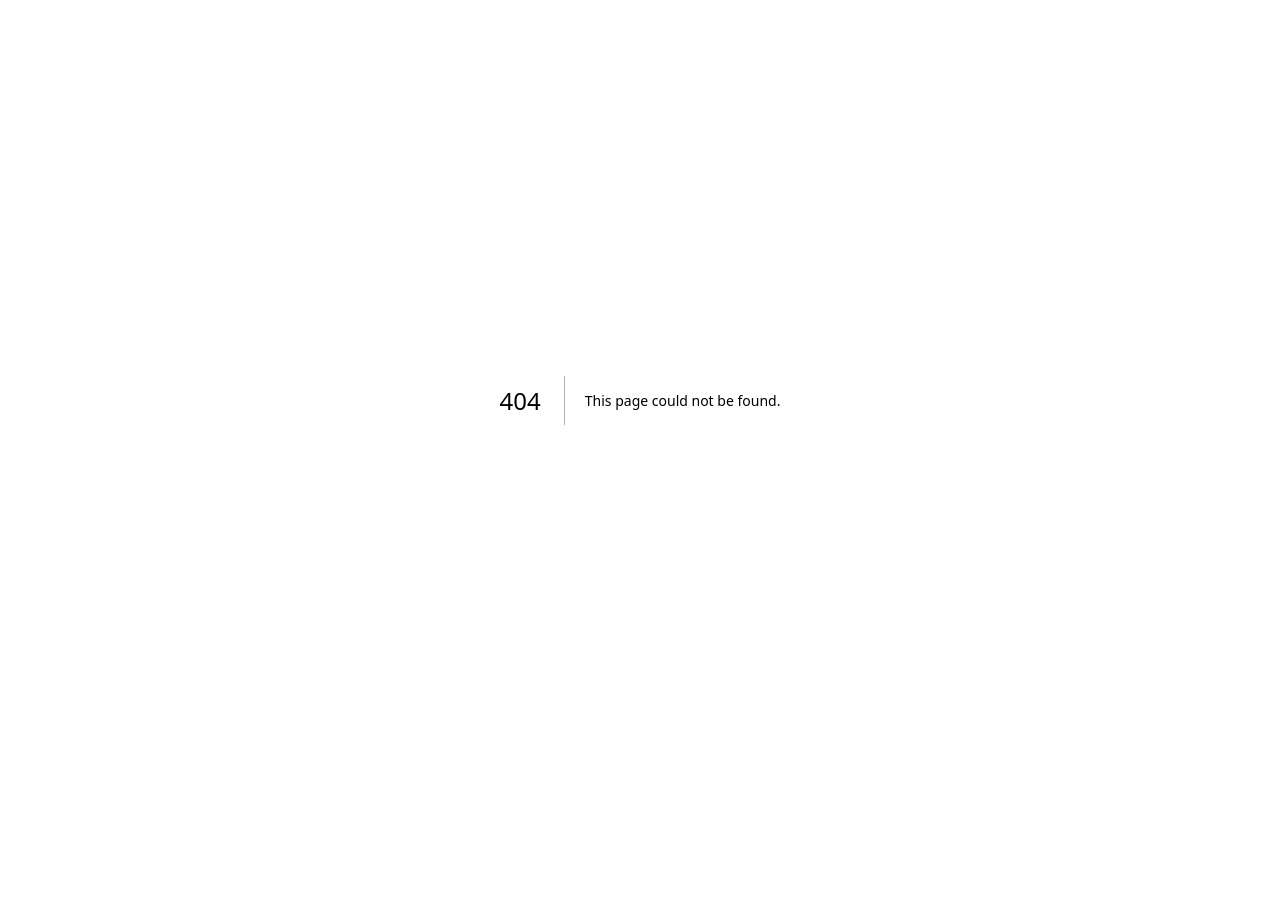
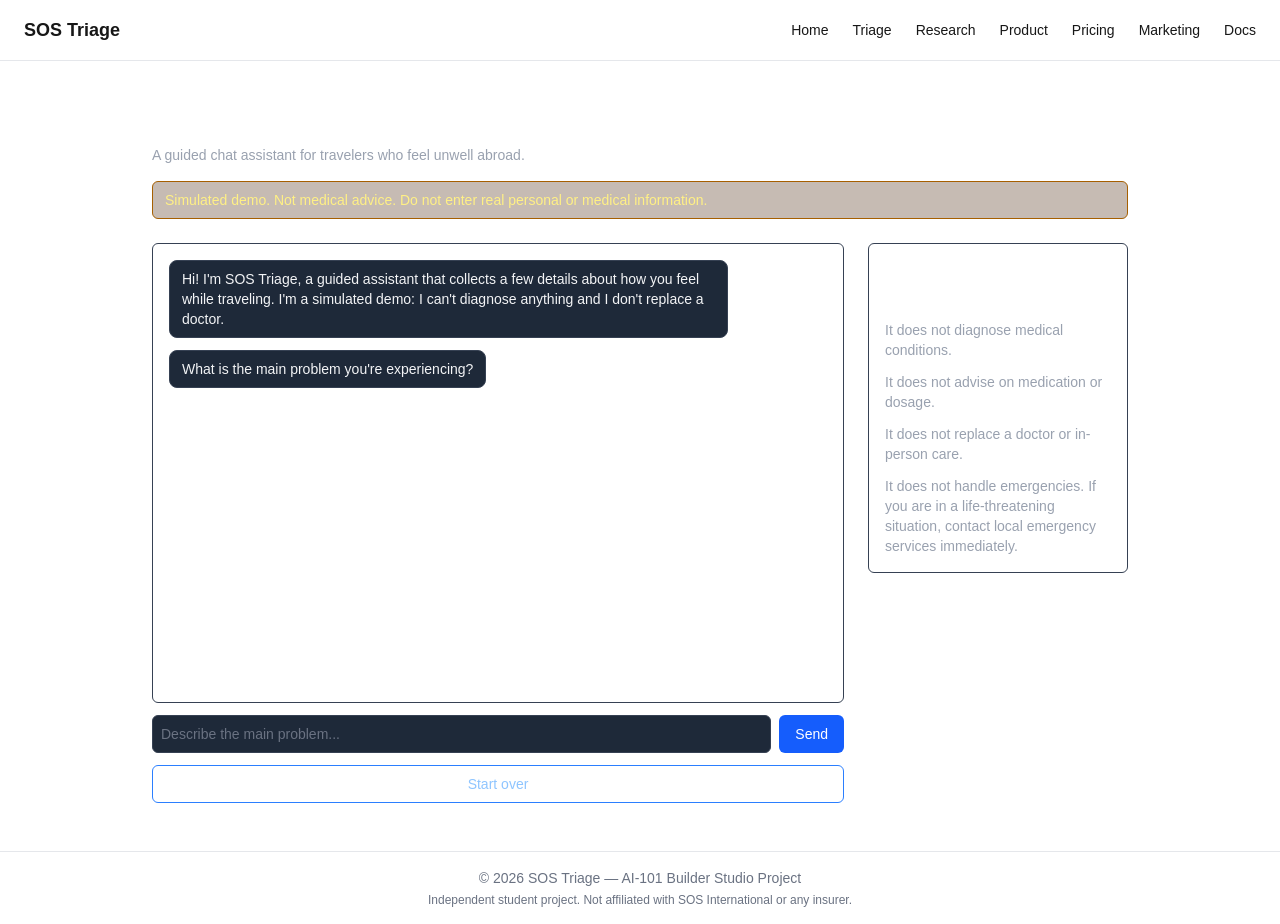
Before and after one commit to oninorl/sostriageapp, a Next.js app: page /chat in a window 1280 px wide. Before the commit this address had no page. Before the commit the page ends 800 px from the top, so only its background shows below. Built offline with nearby package versions, Linux system fonts and the light colour scheme.

Commit message:
Add /chat page with message UI, intake questions, and response card

```diff
--- /dev/null
+++ b/app/chat/page.tsx
@@ -0,0 +1,271 @@
+"use client";
+import { useEffect, useRef, useState } from "react";
+import Navbar from "../components/Navbar";
+import Footer from "../components/Footer";
+import {
+  getUrgency,
+  messages as texts,
+  nextSteps,
+  urgencyLabels,
+  type Duration,
+  type Severity,
+  type Urgency,
+} from "./logic";
+
+type NewMessage =
+  | { from: "assistant" | "user"; kind: "text"; text: string }
+  | { from: "assistant"; kind: "result"; urgency: Urgency; summary: string };
+
+type Message = NewMessage & { id: number };
+
+type Step = "problem" | "duration" | "severity" | "done";
+
+const questions = {
+  duration: "How long have you had this?",
+  severity: "How would you describe the severity right now?",
+};
+
+const initialMessages: Message[] = [
+  {
+    id: 1,
+    from: "assistant",
+    kind: "text",
+    text: "Hi! I'm SOS Triage, a guided assistant that collects a few details about how you feel while traveling. I'm a simulated demo: I can't diagnose anything and I don't replace a doctor.",
+  },
+  {
+    id: 2,
+    from: "assistant",
+    kind: "text",
+    text: "What is the main problem you're experiencing?",
+  },
+];
+
+const durationOptions: { value: Duration; label: string }[] = [
+  { value: "hours", label: "A few hours" },
+  { value: "days", label: "A few days" },
+  { value: "longer", label: "Longer" },
+];
+
+const severityOptions: { value: Severity; label: string }[] = [
+  { value: "mild", label: "Mild" },
+  { value: "moderate", label: "Moderate" },
+  { value: "severe", label: "Severe" },
+];
+
+const urgencyStyles: Record<Urgency, { card: string; dot: string }> = {
+  green: { card: "border-green-700 bg-green-950/30", dot: "bg-green-500" },
+  orange: { card: "border-orange-700 bg-orange-950/30", dot: "bg-orange-500" },
+  red: { card: "border-red-700 bg-red-950/30", dot: "bg-red-500" },
+};
+
+const wontDo = [
+  "It does not diagnose medical conditions.",
+  "It does not advise on medication or dosage.",
+  "It does not replace a doctor or in-person care.",
+  "It does not handle emergencies. If you are in a life-threatening situation, contact local emergency services immediately.",
+];
+
+export default function ChatPage() {
+  const [chat, setChat] = useState<Message[]>(initialMessages);
+  const [step, setStep] = useState<Step>("problem");
+  const [problem, setProblem] = useState("");
+  const [duration, setDuration] = useState<{ value: Duration; label: string } | null>(null);
+  const [input, setInput] = useState("");
+  const nextId = useRef(3);
+  const listRef = useRef<HTMLDivElement>(null);
+
+  useEffect(() => {
+    const el = listRef.current;
+    if (el) el.scrollTop = el.scrollHeight;
+  }, [chat, step]);
+
+  function push(items: NewMessage[]) {
+    const withIds: Message[] = items.map((i) => ({ ...i, id: nextId.current++ }));
+    setChat((prev) => [...prev, ...withIds]);
+  }
+
+  function handleSubmit(e: React.FormEvent) {
+    e.preventDefault();
+    const text = input.trim();
+    if (!text || step === "done") return;
+    setInput("");
+    if (step === "problem") {
+      setProblem(text);
+      push([
+        { from: "user", kind: "text", text },
+        { from: "assistant", kind: "text", text: questions.duration },
+      ]);
+      setStep("duration");
+    } else {
+      push([
+        { from: "user", kind: "text", text },
+        { from: "assistant", kind: "text", text: texts.chooseOption },
+      ]);
+    }
+  }
+
+  function chooseDuration(option: { value: Duration; label: string }) {
+    setDuration(option);
+    push([
+      { from: "user", kind: "text", text: option.label },
+      { from: "assistant", kind: "text", text: questions.severity },
+    ]);
+    setStep("severity");
+  }
+
+  function chooseSeverity(option: { value: Severity; label: string }) {
+    if (!duration) return;
+    const urgency = getUrgency(problem, duration.value, option.value);
+    const summary = `Main problem: "${problem}". Duration: ${duration.label.toLowerCase()}. Severity: ${option.label.toLowerCase()}.`;
+    push([
+      { from: "user", kind: "text", text: option.label },
+      { from: "assistant", kind: "result", urgency, summary },
+    ]);
+    setStep("done");
+  }
+
+  function startOver() {
+    setChat(initialMessages);
+    setStep("problem");
+    setProblem("");
+    setDuration(null);
+    setInput("");
+    nextId.current = 3;
+  }
+
+  const placeholder =
+    step === "problem"
+      ? "Describe the main problem..."
+      : step === "done"
+      ? "Conversation finished. Press Start over for a new one."
+      : "Choose an option above, or type here";
+
+  return (
+    <div className="flex flex-col min-h-screen">
+      <Navbar />
+      <main className="flex-1 px-6 py-12 max-w-5xl mx-auto w-full text-gray-100">
+        <h1 className="text-2xl font-bold mb-1 text-white">SOS Triage Chat</h1>
+        <p className="text-sm text-gray-400 mb-4">
+          A guided chat assistant for travelers who feel unwell abroad.
+        </p>
+
+        <p className="border border-yellow-700 bg-yellow-950/30 text-yellow-200 text-sm rounded-md px-3 py-2 mb-6">
+          Simulated demo. Not medical advice. Do not enter real personal or medical information.
+        </p>
+
+        <div className="grid gap-6 md:grid-cols-[1fr_260px]">
+          <section>
+            <div
+              ref={listRef}
+              className="border border-gray-700 rounded-md p-4 space-y-3 h-[460px] overflow-y-auto"
+            >
+              {chat.map((m) =>
+                m.kind === "text" ? (
+                  <div
+                    key={m.id}
+                    className={m.from === "user" ? "flex justify-end" : "flex justify-start"}
+                  >
+                    <div
+                      className={
+                        m.from === "user"
+                          ? "max-w-[85%] bg-blue-600 text-white rounded-lg px-3 py-2 text-sm"
+                          : "max-w-[85%] bg-gray-800 border border-gray-700 text-gray-100 rounded-lg px-3 py-2 text-sm"
+                      }
+                    >
+                      {m.text}
+                    </div>
+                  </div>
+                ) : (
+                  <div key={m.id} className="flex justify-start">
+                    <div
+                      className={`max-w-[90%] border rounded-lg p-4 text-sm ${urgencyStyles[m.urgency].card}`}
+                    >
+                      <p className="flex items-center gap-2 font-semibold text-white mb-2">
+                        <span
+                          className={`inline-block w-3 h-3 rounded-full ${urgencyStyles[m.urgency].dot}`}
+                        />
+                        {urgencyLabels[m.urgency]}
+                      </p>
+                      <p className="text-gray-200 mb-3">{m.summary}</p>
+                      <p className="text-gray-200 mb-3">{nextSteps[m.urgency]}</p>
+                      <p className="text-xs text-gray-300 bg-gray-900/60 border border-gray-700 rounded px-2 py-1">
+                        {texts.simulated}
+                      </p>
+                    </div>
+                  </div>
+                )
+              )}
+
+              {step === "duration" && (
+                <div className="flex flex-wrap gap-2">
+                  {durationOptions.map((o) => (
+                    <button
+                      key={o.value}
+                      type="button"
+                      onClick={() => chooseDuration(o)}
+                      className="border border-blue-500 text-blue-300 px-3 py-1 rounded-md text-sm hover:bg-blue-950"
+                    >
+                      {o.label}
+                    </button>
+                  ))}
+                </div>
+              )}
+
+              {step === "severity" && (
+                <div className="flex flex-wrap gap-2">
+                  {severityOptions.map((o) => (
+                    <button
+                      key={o.value}
+                      type="button"
+                      onClick={() => chooseSeverity(o)}
+                      className="border border-blue-500 text-blue-300 px-3 py-1 rounded-md text-sm hover:bg-blue-950"
+                    >
+                      {o.label}
+                    </button>
+                  ))}
+                </div>
+              )}
+            </div>
+
+            <form onSubmit={handleSubmit} className="mt-3 flex gap-2">
+              <input
+                type="text"
+                aria-label="Your message"
+                value={input}
+                onChange={(e) => setInput(e.target.value)}
+                disabled={step === "done"}
+                placeholder={placeholder}
+                className="flex-1 border border-gray-700 rounded-md p-2 text-sm bg-gray-800 text-gray-100 placeholder-gray-500 disabled:opacity-50"
+              />
+              <button
+                type="submit"
+                disabled={step === "done"}
+                className="bg-blue-600 text-white px-4 py-2 rounded-md text-sm disabled:opacity-50"
+              >
+                Send
+              </button>
+            </form>
+
+            <button
+              type="button"
+              onClick={startOver}
+              className="mt-3 w-full border border-blue-500 text-blue-300 px-4 py-2 rounded-md text-sm hover:bg-blue-950"
+            >
+              Start over
+            </button>
+          </section>
+
+          <aside className="border border-gray-700 rounded-md p-4 h-fit">
+            <h2 className="font-semibold text-white mb-3">What this assistant will not do</h2>
+            <ul className="space-y-3 text-sm text-gray-400">
+              {wontDo.map((item) => (
+                <li key={item}>{item}</li>
+              ))}
+            </ul>
+          </aside>
+        </div>
+      </main>
+      <Footer />
+    </div>
+  );
+}
```
